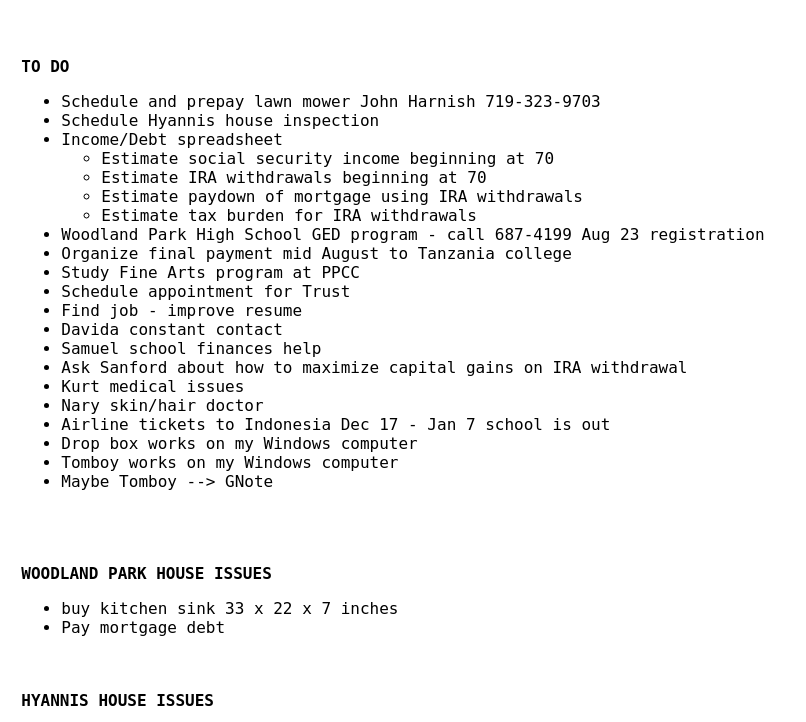
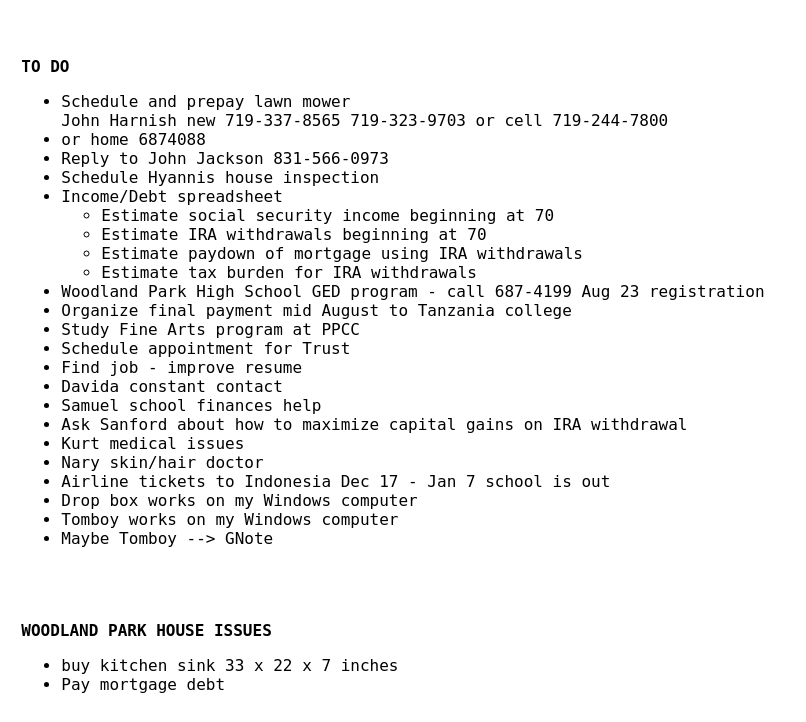
Before and after one commit to kwegner7/pub, a plain HTML site: page tomboy/TODO.html in a window 1280 px wide. Shown: the part 78-800 px from the top of the page, without its empty margins (0-806 px from the left). Drawn offline with Linux system fonts and the light colour scheme.

Commit message:
Update All Pub

```diff
--- a/tomboy/TODO.html
+++ b/tomboy/TODO.html
@@ -16,7 +16,9 @@
 	</style></head><body><div class="note" id="[PL] To Do"><a name="[pl] to do"></a><h1>[PL] To Do</h1>
 
 <b>TO DO</b>
-<ul><li dir="ltr">Schedule and prepay lawn mower John Harnish 719-323-9703
+<ul><li dir="ltr">Schedule and prepay lawn mower <br>John Harnish new 719-337-8565 719-323-9703 or cell 719-244-7800
+</li><li dir="ltr">or home 6874088
+</li><li dir="ltr">Reply to John Jackson 831-566-0973
 </li><li dir="ltr">Schedule Hyannis house inspection
 </li><li dir="ltr">Income/Debt spreadsheet
 <ul><li dir="ltr">Estimate social security income beginning at 70
```
Also changed, not shown: 1 other file.
